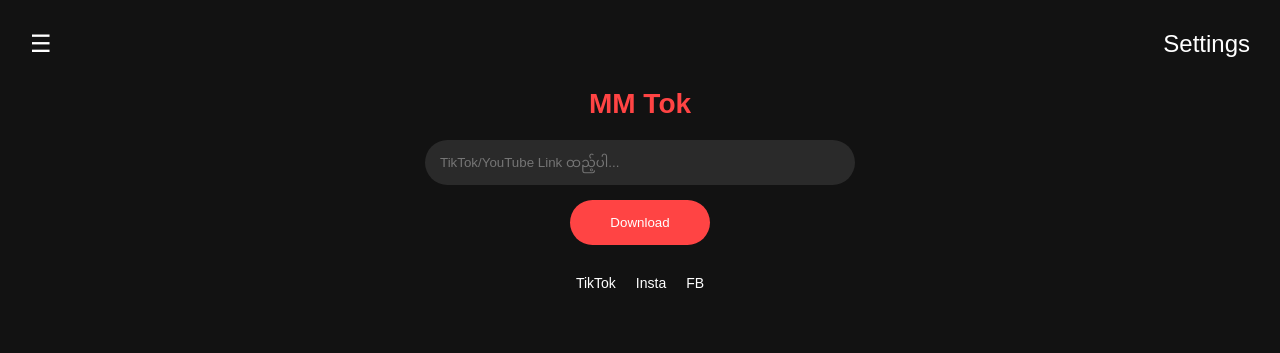
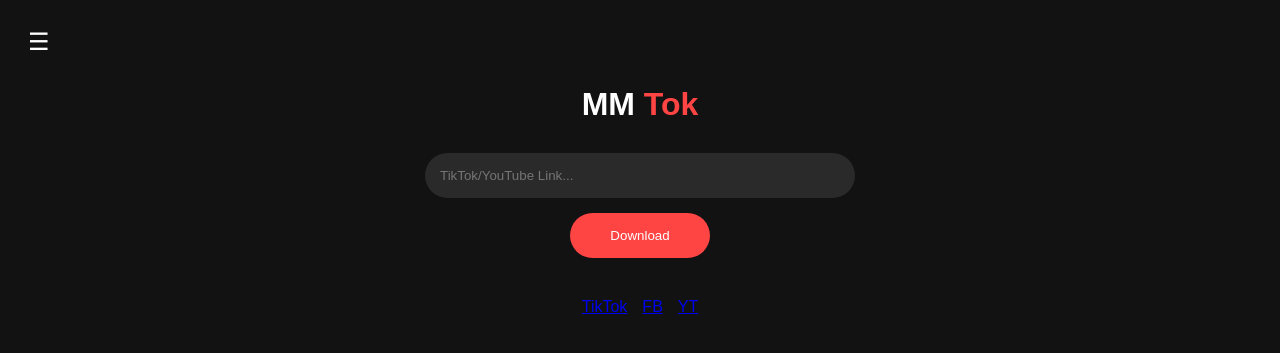
Before and after one commit to tarbinguru/Video-Downloader, a Flask app: page / in a window 1280 px wide. Shown: the top 353 px of the page. Run offline with Flask 3, Linux system fonts and the light colour scheme.

Commit message:
Refactor index.html layout and update styles

```diff
--- a/templates/index.html
+++ b/templates/index.html
@@ -2,46 +2,53 @@
 <html lang="my">
 <head>
     <meta charset="UTF-8"><meta name="viewport" content="width=device-width, initial-scale=1.0">
-    <title>MM Tok - Downloader</title>
+    <title>MM Tok</title>
     <style>
-        body { background: #121212; color: white; font-family: sans-serif; text-align: center; margin: 0; padding: 20px; }
-        .nav { display: flex; justify-content: space-between; padding: 10px; font-size: 24px; }
-        .logo { font-size: 28px; font-weight: bold; color: #ff4444; margin: 20px 0; }
-        input { width: 90%; max-width: 400px; padding: 15px; border-radius: 25px; border: none; background: #2a2a2a; color: white; }
-        .btn { background: #ff4444; padding: 15px 40px; border-radius: 25px; color: white; border: none; margin-top: 15px; cursor: pointer; }
-        .socials { margin-top: 30px; display: flex; justify-content: center; gap: 20px; }
-        .socials a { color: #fff; text-decoration: none; font-size: 14px; }
+        body { background: #121212; color: white; font-family: sans-serif; text-align: center; padding: 20px; }
+        .menu-bar { text-align: left; font-size: 24px; cursor: pointer; }
+        .logo { font-size: 32px; font-weight: bold; margin: 30px 0; }
+        .logo span { color: #ff4444; }
+        input { width: 100%; max-width: 400px; padding: 15px; border-radius: 25px; border: none; background: #2a2a2a; color: white; }
+        .dl-btn { background: #ff4444; padding: 15px 40px; border-radius: 25px; border: none; color: white; margin-top: 15px; }
+        .socials { display: flex; justify-content: center; gap: 15px; margin-top: 40px; }
+        .history-item { margin: 10px; padding: 10px; background: #333; border-radius: 10px; }
     </style>
 </head>
 <body>
-    <div class="nav"><span>☰</span> <span>Settings</span></div>
+    <div class="menu-bar" onclick="alert('Settings: Language/Theme | About: MM Tok v1.0')">☰</div>
     <div class="logo">MM <span>Tok</span></div>
 
-    <input type="text" id="url" placeholder="TikTok/YouTube Link ထည့်ပါ...">
-    <br><button class="btn" onclick="process()">Download</button>
+    <input type="text" id="url" placeholder="TikTok/YouTube Link...">
+    <br><button class="dl-btn" onclick="fetchData()">Download</button>
 
     <div id="result" style="margin-top:20px;"></div>
 
     <div class="socials">
-        <a href="https://tiktok.com">TikTok</a>
-        <a href="https://instagram.com">Insta</a>
-        <a href="https://facebook.com">FB</a>
+        <a href="https://tiktok.com">TikTok</a> <a href="https://fb.com">FB</a> <a href="https://yt.com">YT</a>
     </div>
 
     <script>
-        let clickCount = 0;
+        let count = 0;
         const AD_LINK = "https://www.effectivecpmnetwork.com/xty6yh7g4z?key=7022e23017dbd223e0d1baa45cd4e219";
 
-        async function process() {
-            clickCount++;
-            if (clickCount === 1 || clickCount % 3 === 0) window.open(AD_LINK, "_blank");
+        async function fetchData() {
+            count++;
+            if (count % 2 === 0) window.open(AD_LINK, "_blank"); // ကြော်ငြာဝင်အောင်
 
             const url = document.getElementById('url').value;
             const res = await fetch('/download', { method: 'POST', body: JSON.stringify({url}), headers: {'Content-Type': 'application/json'} });
             const data = await res.json();
 
-            if(data.error) alert("Error ဖြစ်နေပါတယ်!");
-            else document.getElementById('result').innerHTML = `<img src="${data.thumbnail}" width="200"><br><a href="${data.url}" download class="btn">Download Now</a>`;
+            if(data.url) {
+                document.getElementById('result').innerHTML = `
+                    <img src="${data.thumbnail}" width="200" style="border-radius:10px;"><br>
+                    <a href="${data.url}" download class="dl-btn">Download Video</a>
+                `;
+                // History သိမ်းခြင်း
+                let h = JSON.parse(localStorage.getItem('hist') || '[]');
+                h.push(data.title);
+                localStorage.setItem('hist', JSON.stringify(h));
+            }
         }
     </script>
 </body>
```
